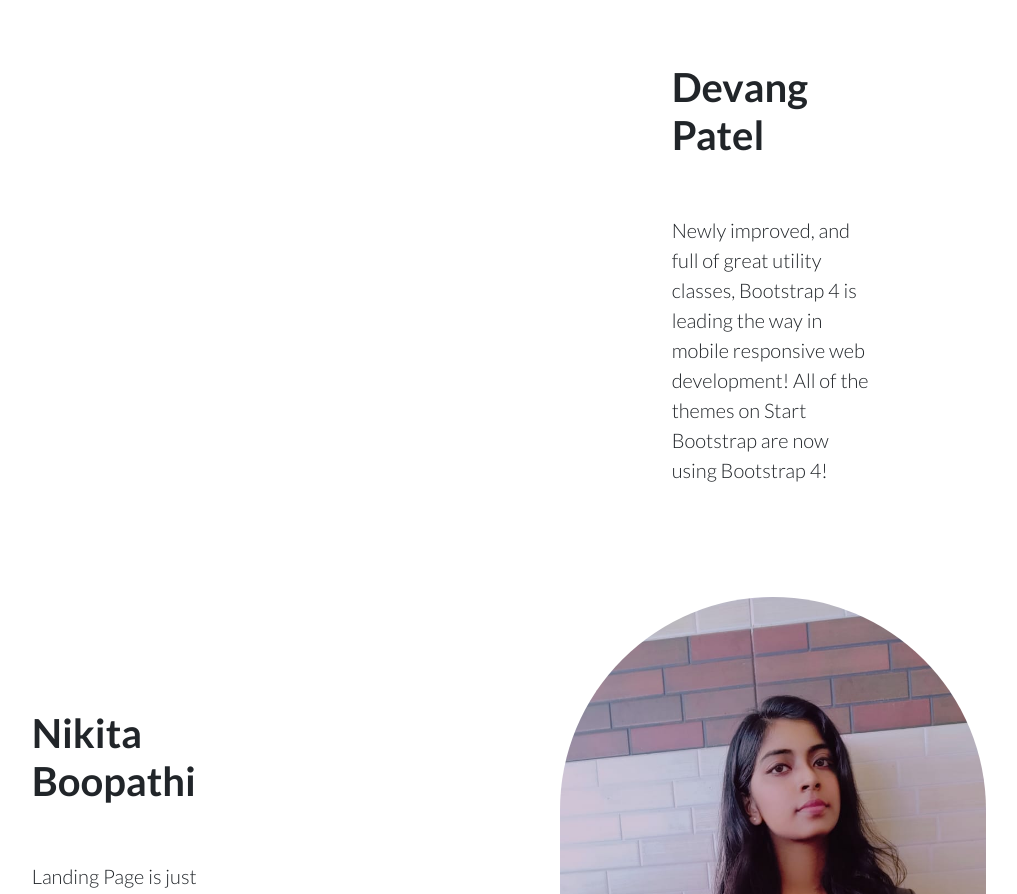
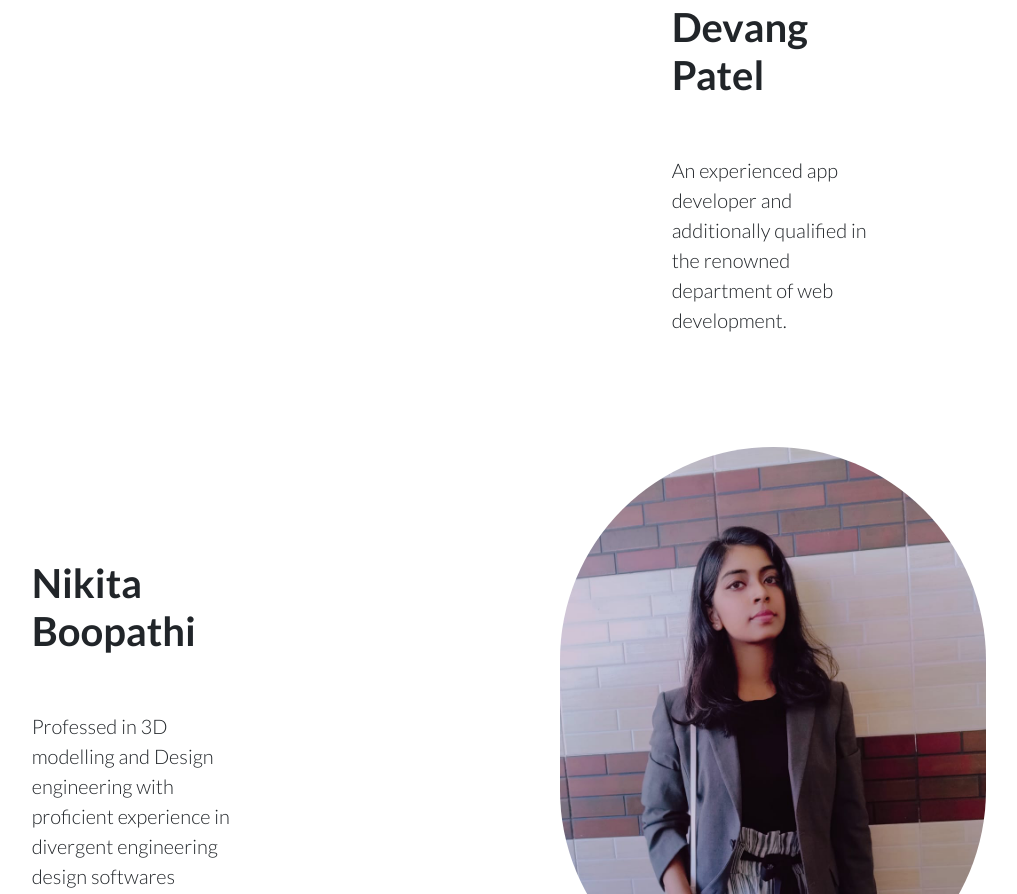
Before and after one commit to sushant-sinha/iwsc_vellore, a website: page index.html in a window 1280 px wide. Shown: the part 2613-3507 px from the top of the page, without its empty margins (187-1204 px from the left). Drawn offline with Linux system fonts and the light colour scheme.

Commit message:
Update index.html

```diff
--- a/index.html
+++ b/index.html
@@ -124,21 +124,21 @@ Goodies and much more…<br><br></h4>
         <div class="col-md-4 offset-2 order-lg-2 text-white showcase-img" style="border-radius: 600px;background-image: url('img/y.png');"></div>
         <div class="col-md-4 offset-1 order-lg-1 my-auto showcase-text" >
           <h1>Vedika Goyal<br><br></h1>
-          <p class="lead mb-0">When you use a theme created by Start Bootstrap, you know that the theme will look great on any device, whether it's a phone, tablet, or desktop the page will behave responsively!</p>
+          <p class="lead mb-0">Well-experienced in the  demanding field of web development and specialised in the prime technical platforms of hardware development and embedded systems. </p>
         </div>
       </div>
       <div class="row no-gutters">
         <div class="col-md-4 offset-1 text-white showcase-img" style="border-radius: 600px;background-image: url('img/dev.jpeg');"></div>
         <div class="col-md-4 offset-2 my-auto showcase-text">
           <h1>Devang Patel<br><br></h1>
-          <p class="lead mb-0">Newly improved, and full of great utility classes, Bootstrap 4 is leading the way in mobile responsive web development! All of the themes on Start Bootstrap are now using Bootstrap 4!</p>
+          <p class="lead mb-0">An experienced app developer and additionally qualified in the renowned department of web development.</p>
         </div>
       </div>
       <div class="row no-gutters">
         <div class="col-md-4 offset-2 order-lg-2 text-white showcase-img" style="border-radius: 600px;background-image: url('img/x.jpeg');"></div>
         <div class="col-md-4 offset-1 order-lg-1 my-auto showcase-text">
           <h1>Nikita Boopathi<br><br></h1>
-          <p class="lead mb-0">Landing Page is just HTML and CSS with a splash of SCSS for users who demand some deeper customization options. Out of the box, just add your content and images, and your new landing page will be ready to go!</p>
+          <p class="lead mb-0">Professed in 3D modelling and Design engineering with proficient experience in divergent engineering design softwares</p>
         </div>
       </div>
     </div>
```
